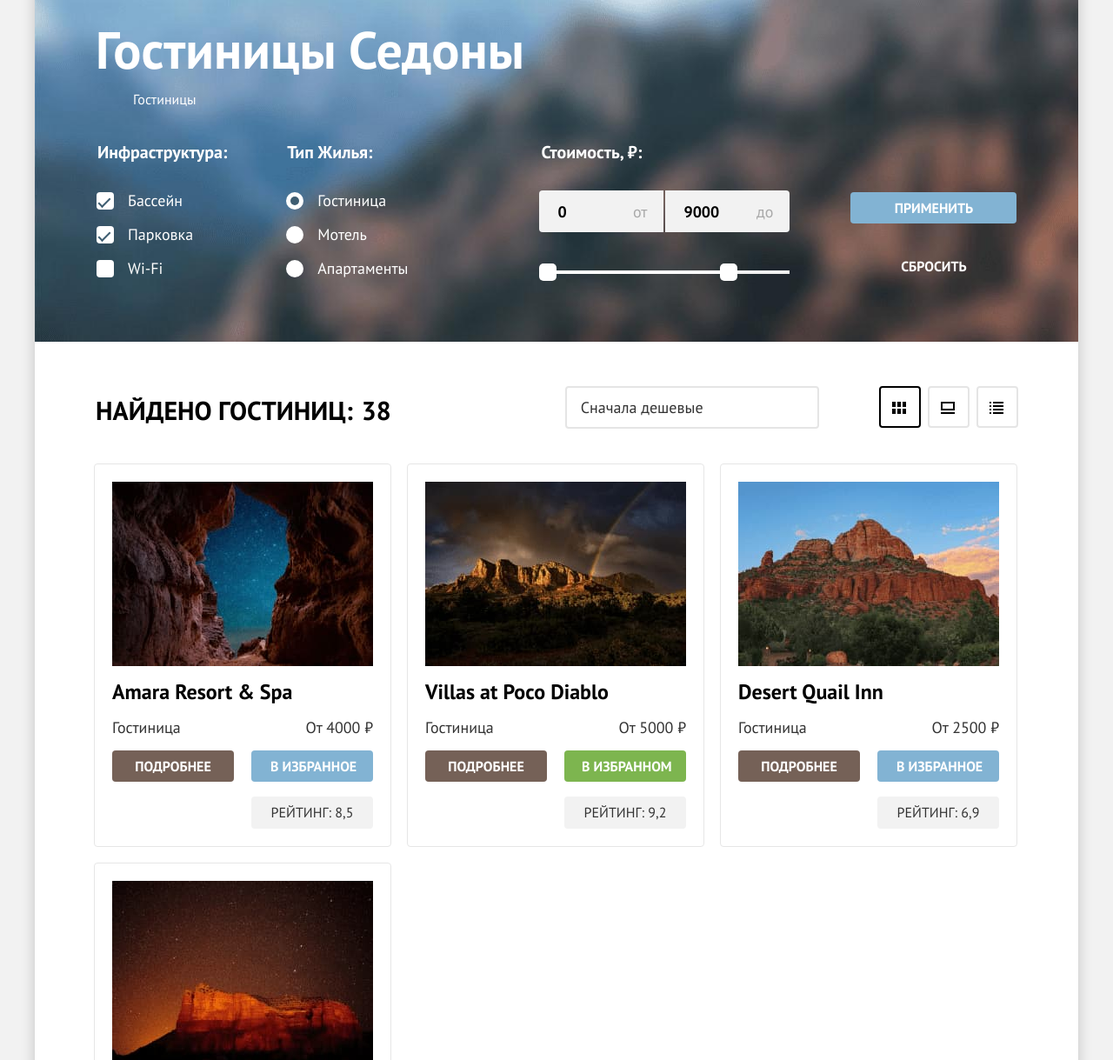
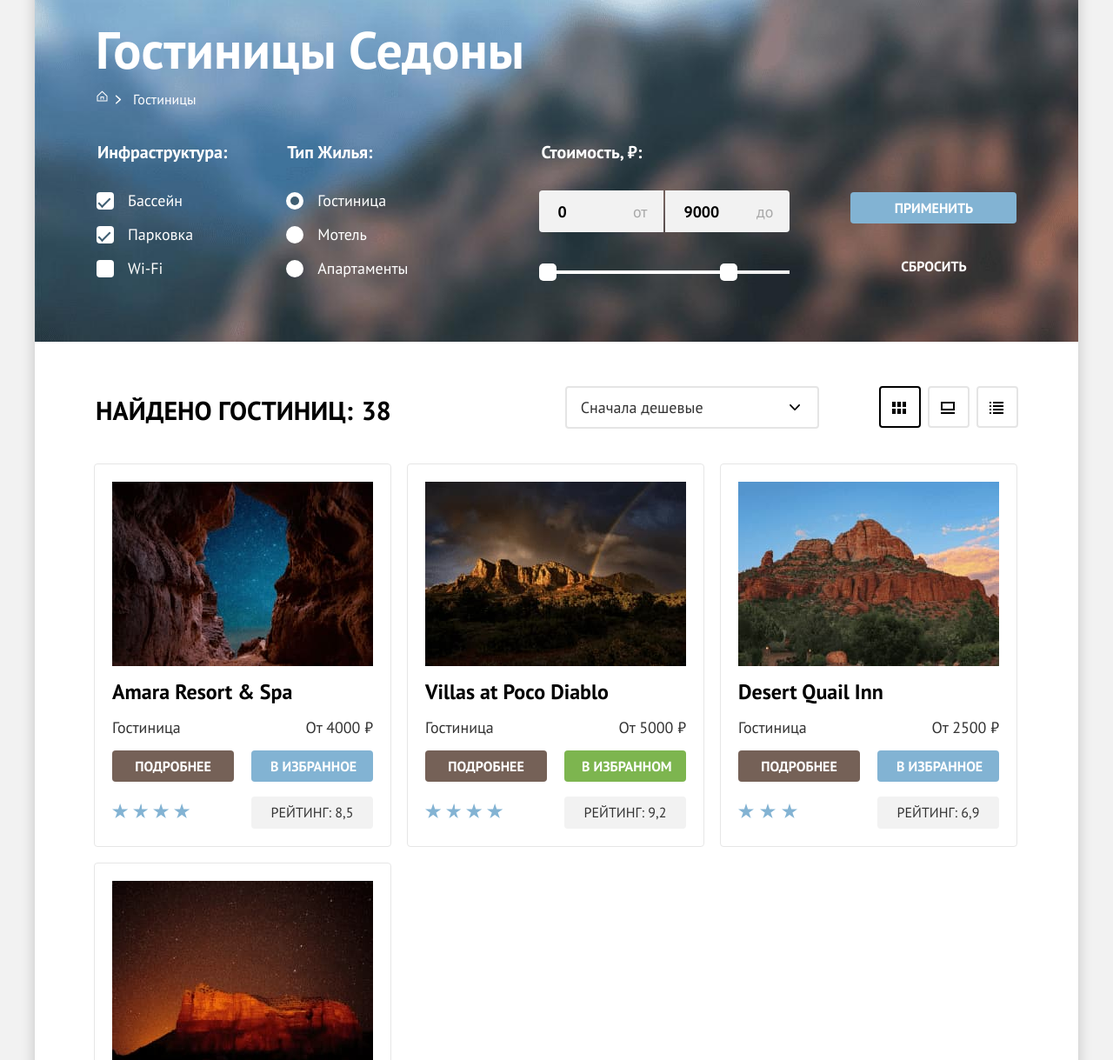
Before and after one commit to htmlacademy-htmlcss/2189459-sedona-35, a plain HTML site: page catalog.html in a window 1280 px wide. Shown: the part 81-1300 px from the top of the page at 87% size. Drawn offline with Linux system fonts and the light colour scheme; the site is published under a folder, as on GitHub Pages, so addresses that start at the root find nothing.

Commit message:
Исправляет путь к картинкам

```diff
--- a/styles/styles.css
+++ b/styles/styles.css
@@ -1073,12 +1073,12 @@ input[type="number"] {
   font-size: 16px;
   line-height: 21px;
   padding-left: 21px;
-  background-image: url("/images/controls/breadcrumbs-arrow.svg");
+  background-image: url("../images/controls/breadcrumbs-arrow.svg");
   background-repeat: no-repeat;
 }
 
 .breadcrumbs-link-home {
-  background-image: url("/images/controls/home.svg");
+  background-image: url("../images/controls/home.svg");
   background-repeat: no-repeat;
   margin-left: 71px;
 }
@@ -1414,7 +1414,7 @@ input[type="number"] {
   border-radius: 4px;
   font-family: "PT Sans", sans-serif;
   appearance: none;
-  background-image: url("/images/controls/arrow.svg");
+  background-image: url("../images/controls/arrow.svg");
   background-repeat: no-repeat;
   background-position: 256px;
   display: block;
@@ -1628,7 +1628,7 @@ input[type="number"] {
 }
 
 .stars {
-  background-image: url("/images/controls/blue-star.svg");
+  background-image: url("../images/controls/blue-star.svg");
   background-repeat: space;
   height: 17px;
   width: 140px;
@@ -1737,7 +1737,7 @@ input[type="number"] {
 
 .pagination-next {
   background-color: #ffffff;
-  background-image: url("/images/controls/pagination-dots.svg");
+  background-image: url("../images/controls/pagination-dots.svg");
   background-repeat: no-repeat;
   background-position: 22px 36px;
 }
```
